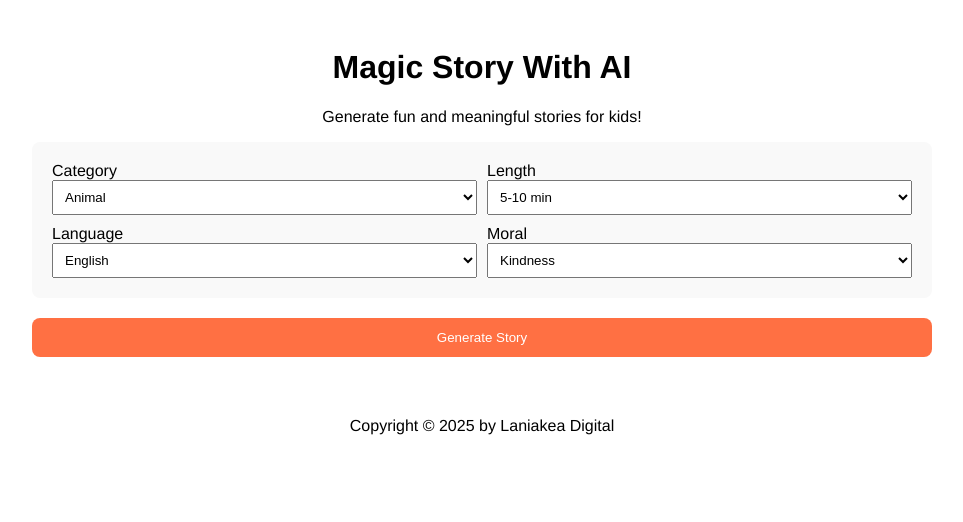
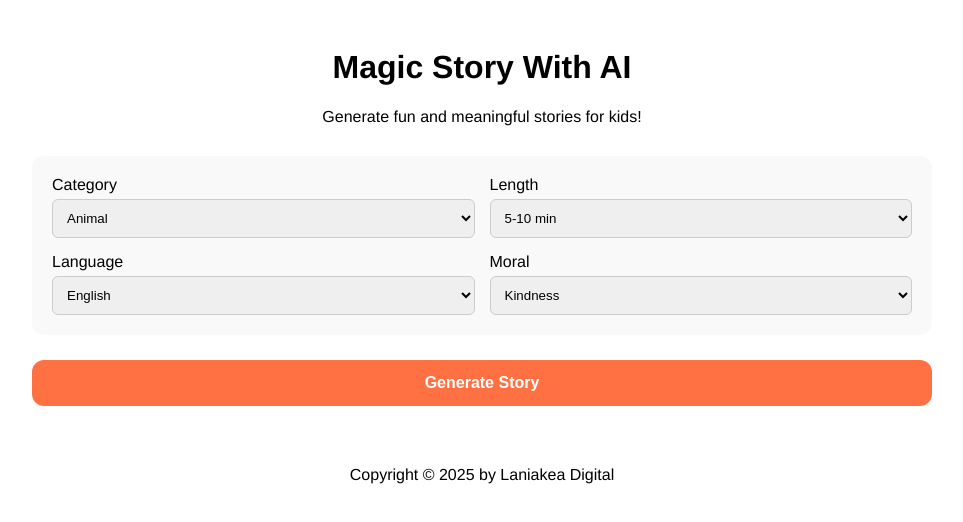
Before and after one commit to amysxe/magicstory-ai, a Next.js app: page / in a window 1280 px wide. Shown: the top 522 px of the page, without its empty margins (158-1121 px from the left). Built offline with nearby package versions, Linux system fonts and the light colour scheme.

Commit message:
Update index.js

```diff
--- a/pages/index.js
+++ b/pages/index.js
@@ -29,12 +29,26 @@ export default function Home() {
   return (
     <div style={{ fontFamily: "Helvetica Neue", maxWidth: "900px", margin: "0 auto", padding: "20px" }}>
       <h1 style={{ textAlign: "center" }}>Magic Story With AI</h1>
-      <p style={{ textAlign: "center" }}>Generate fun and meaningful stories for kids!</p>
+      <p style={{ textAlign: "center", marginBottom: "30px" }}>Generate fun and meaningful stories for kids!</p>
 
-      <div style={{ background: "#f9f9f9", padding: "20px", borderRadius: "8px", display: "flex", flexWrap: "wrap", gap: "10px" }}>
+      <div style={{
+        background: "#f9f9f9",
+        padding: "20px",
+        borderRadius: "12px",
+        display: "flex",
+        flexWrap: "wrap",
+        gap: "15px",
+        justifyContent: "space-between"
+      }}>
         <div style={{ flex: "1 1 45%" }}>
           <label>Category</label>
-          <select value={category} onChange={(e) => setCategory(e.target.value)} style={{ width: "100%", padding: "8px" }}>
+          <select value={category} onChange={(e) => setCategory(e.target.value)} style={{
+            width: "100%",
+            padding: "10px",
+            borderRadius: "6px",
+            border: "1px solid #ccc",
+            marginTop: "5px"
+          }}>
             <option>Animal</option>
             <option>Fruit</option>
             <option>Person</option>
@@ -42,25 +56,46 @@ export default function Home() {
             <option>Random</option>
           </select>
         </div>
+
         <div style={{ flex: "1 1 45%" }}>
           <label>Length</label>
-          <select value={length} onChange={(e) => setLength(e.target.value)} style={{ width: "100%", padding: "8px" }}>
+          <select value={length} onChange={(e) => setLength(e.target.value)} style={{
+            width: "100%",
+            padding: "10px",
+            borderRadius: "6px",
+            border: "1px solid #ccc",
+            marginTop: "5px"
+          }}>
             <option>5-10 min</option>
             <option>10-15 min</option>
             <option>&gt;15 min</option>
           </select>
         </div>
+
         <div style={{ flex: "1 1 45%" }}>
           <label>Language</label>
-          <select value={language} onChange={(e) => setLanguage(e.target.value)} style={{ width: "100%", padding: "8px" }}>
+          <select value={language} onChange={(e) => setLanguage(e.target.value)} style={{
+            width: "100%",
+            padding: "10px",
+            borderRadius: "6px",
+            border: "1px solid #ccc",
+            marginTop: "5px"
+          }}>
             <option>English</option>
             <option>Bahasa</option>
             <option>German</option>
           </select>
         </div>
+
         <div style={{ flex: "1 1 45%" }}>
           <label>Moral</label>
-          <select value={moral} onChange={(e) => setMoral(e.target.value)} style={{ width: "100%", padding: "8px" }}>
+          <select value={moral} onChange={(e) => setMoral(e.target.value)} style={{
+            width: "100%",
+            padding: "10px",
+            borderRadius: "6px",
+            border: "1px solid #ccc",
+            marginTop: "5px"
+          }}>
             <option>Kindness</option>
             <option>Honesty</option>
             <option>Bravery</option>
@@ -75,18 +110,21 @@ export default function Home() {
         style={{
           background: "#ff7043",
           color: "#fff",
-          padding: "12px 20px",
+          padding: "14px 0",
           border: "none",
-          borderRadius: "8px",
-          marginTop: "20px",
+          borderRadius: "12px",
+          marginTop: "25px",
           cursor: "pointer",
           width: "100%",
+          fontWeight: "bold",
+          fontSize: "16px"
         }}
       >
         {loading ? "Generating..." : "Generate Story"}
       </button>
 
       {data && <Story data={data} />}
+
       <footer style={{ textAlign: "center", marginTop: "60px" }}>
         Copyright &copy; 2025 by Laniakea Digital
       </footer>
```
